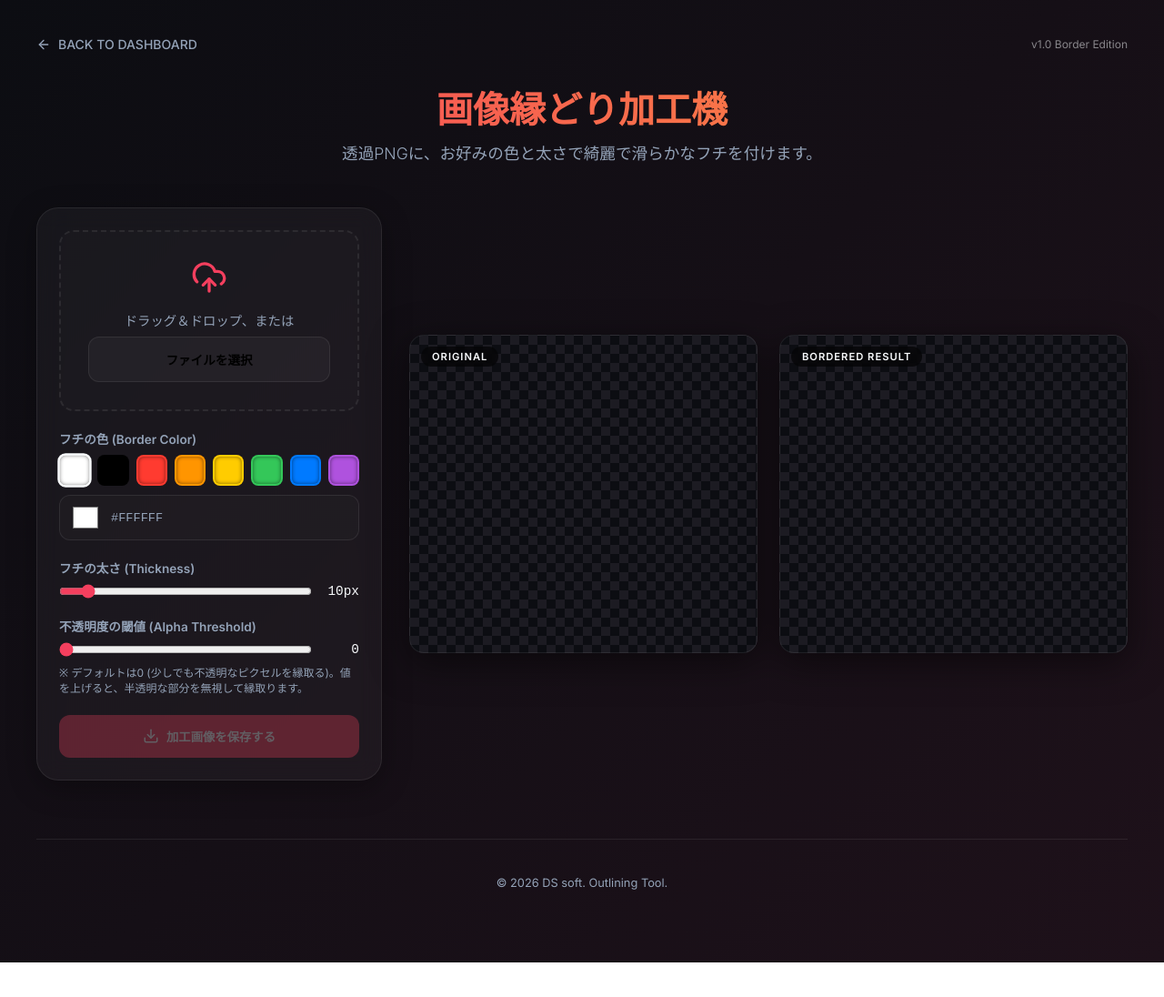
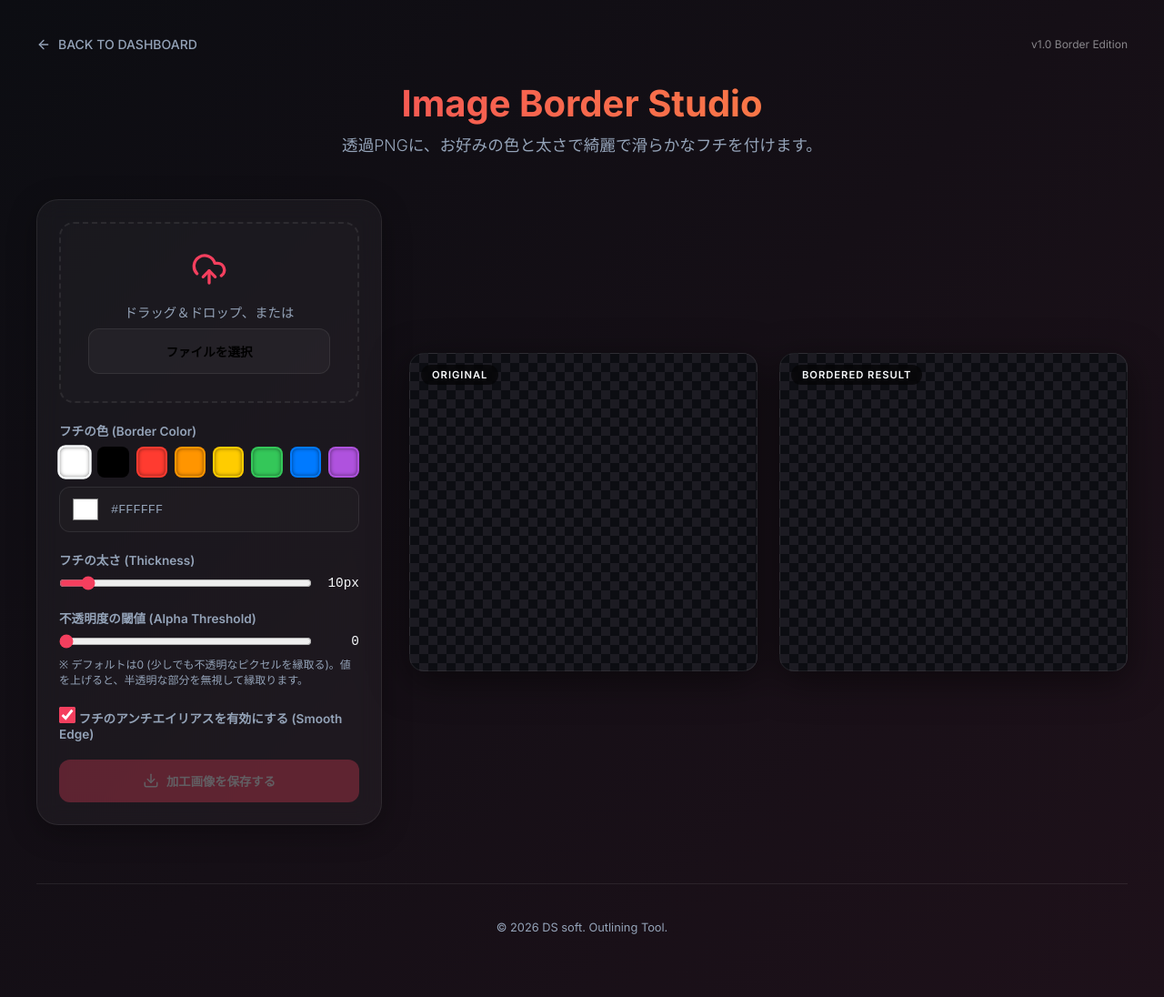
Before and after one commit to donnadonnalee/CreateProps, a plain HTML site: page border.html in a window 1280 px wide. Shown: the whole page at 91% size. Before the commit the page ends 1058 px from the top, so only its background shows below. Drawn offline with nearby package versions, Linux system fonts and the light colour scheme.

Commit message:
implemented border studio

```diff
--- a/border.html
+++ b/border.html
@@ -3,7 +3,7 @@
 
 <head>
   <meta charset="UTF-8">
-  <title>画像縁どり加工機 | CreateProps</title>
+  <title>Image Border Studio | CreateProps</title>
   <meta name="viewport" content="width=device-width, initial-scale=1.0">
   <meta name="description" content="透過PNG画像を読み込み、お好みの色・太さ・不透明度閾値で綺麗に縁取り加工ができるプレミアムツール。ブラウザ完結で安全。">
   <link rel="preconnect" href="https://fonts.googleapis.com">
@@ -140,6 +140,24 @@
       font-size: 0.9rem;
       width: 40px;
       text-align: right;
+    }
+
+    .checkbox-container {
+      display: flex;
+      align-items: center;
+      gap: 10px;
+      cursor: pointer;
+      font-size: 0.85rem;
+      font-weight: 600;
+      color: var(--text-muted);
+      user-select: none;
+    }
+
+    input[type="checkbox"] {
+      width: 18px;
+      height: 18px;
+      cursor: pointer;
+      accent-color: var(--primary);
     }
 
     #dropZone {
@@ -317,7 +335,7 @@
     </header>
 
     <div class="title-section">
-      <h1>画像縁どり加工機</h1>
+      <h1>Image Border Studio</h1>
       <p class="subtitle">透過PNGに、お好みの色と太さで綺麗で滑らかなフチを付けます。</p>
     </div>
 
@@ -368,6 +386,14 @@
           </p>
         </div>
 
+        <!-- Anti-aliasing Toggle -->
+        <div class="control-group">
+          <label class="checkbox-container">
+            <input type="checkbox" id="antialiasingCheck" checked>
+            フチのアンチエイリアスを有効にする (Smooth Edge)
+          </label>
+        </div>
+
         <button id="saveBtn" class="btn" disabled>
           <i data-lucide="download" style="width: 18px; height: 18px;"></i>加工画像を保存する
         </button>
--- a/border.js
+++ b/border.js
@@ -13,6 +13,7 @@ const thresholdVal = document.getElementById("thresholdVal");
 const borderColorInput = document.getElementById("borderColorInput");
 const colorHexText = document.getElementById("colorHexText");
 const colorPresets = document.getElementById("colorPresets");
+const antialiasingCheck = document.getElementById("antialiasingCheck");
 
 let activeImage = null;
 let currentBorderColor = [255, 255, 255]; // RGB
@@ -83,6 +84,10 @@ thresholdRange.addEventListener("input", (e) => {
   if (activeImage) processImage();
 });
 
+antialiasingCheck.addEventListener("change", () => {
+  if (activeImage) processImage();
+});
+
 function handleFile(file) {
   if (!file || !file.type.startsWith("image/")) return;
   const img = new Image();
@@ -132,6 +137,7 @@ function processImage() {
 
   const thickness = +thicknessRange.value;
   const threshold = +thresholdRange.value;
+  const useAA = antialiasingCheck.checked;
   const borderR = currentBorderColor[0];
   const borderG = currentBorderColor[1];
   const borderB = currentBorderColor[2];
@@ -198,10 +204,16 @@ function processImage() {
 
     // Compute border alpha based on distance
     let borderAlpha = 0;
-    if (d <= thickness - 0.5) {
-      borderAlpha = 1.0;
-    } else if (d <= thickness + 0.5) {
-      borderAlpha = 1.0 - (d - (thickness - 0.5));
+    if (useAA) {
+      if (d <= thickness - 0.5) {
+        borderAlpha = 1.0;
+      } else if (d <= thickness + 0.5) {
+        borderAlpha = 1.0 - (d - (thickness - 0.5));
+      }
+    } else {
+      if (d <= thickness) {
+        borderAlpha = 1.0;
+      }
     }
 
     const origR = data[idx];
```
